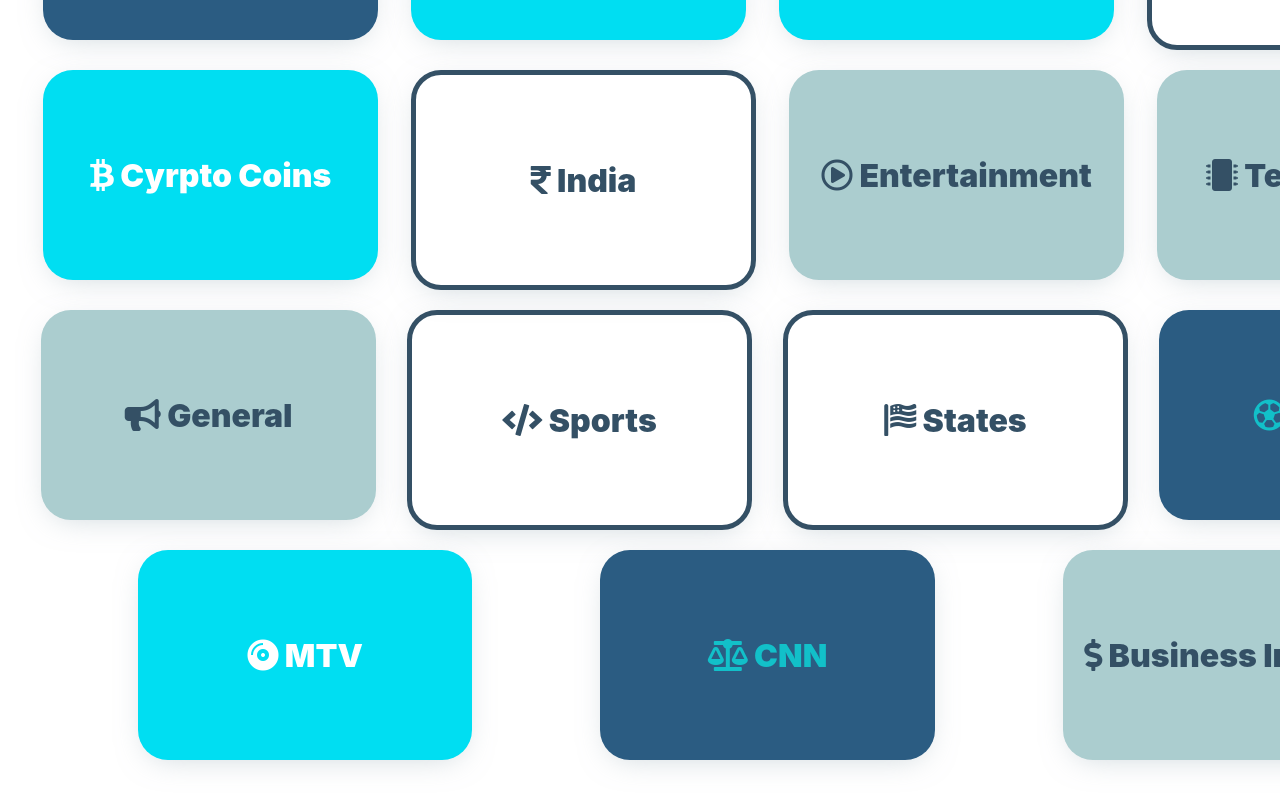
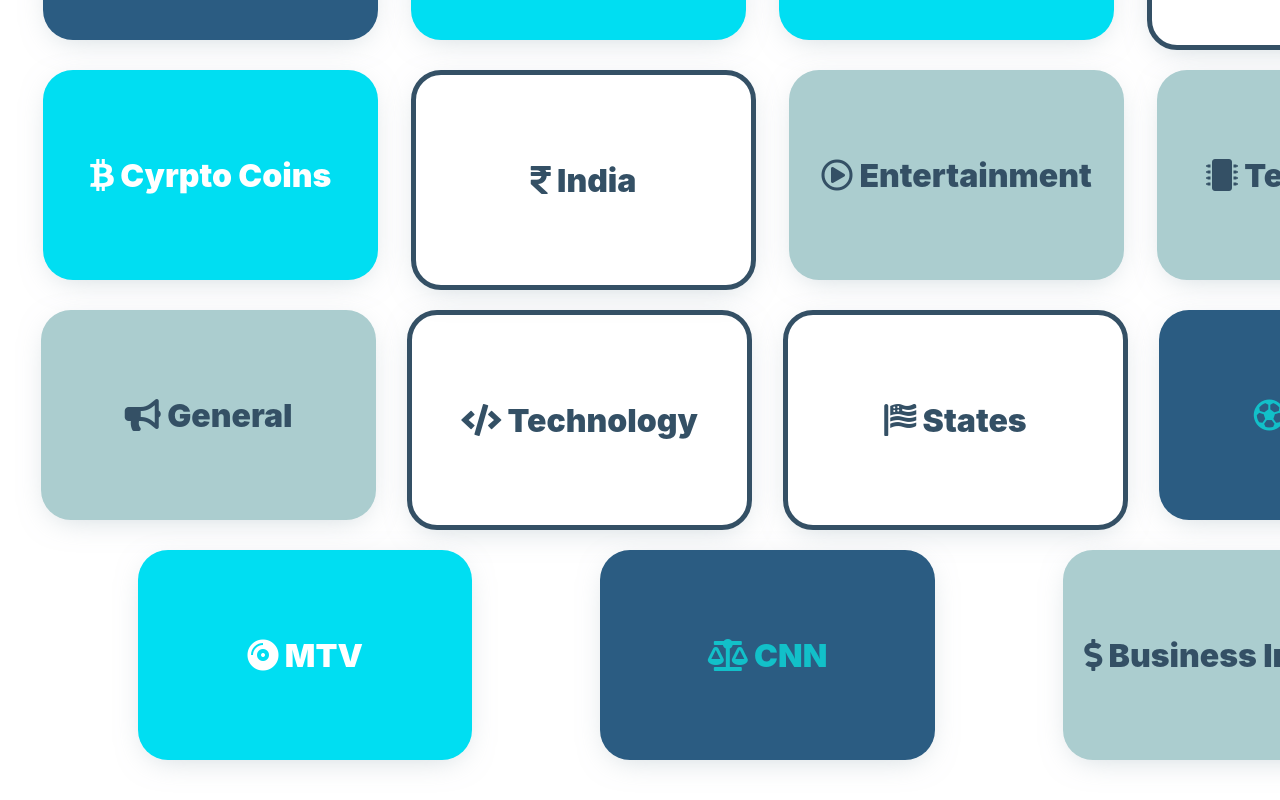
Before and after one commit to MananDoshi1301/News-App-React-Redux, a React (Create React App) app: page /search in a window 1280 px wide. Shown: the part 650-1450 px from the top of the page. Built offline with nearby package versions, Linux system fonts and the light colour scheme.

Commit message:
Bug resolved

```diff
--- a/src/data.js
+++ b/src/data.js
@@ -5,7 +5,7 @@ const catDetails = [
     {title: 'Health', icon:'fas fa-hospital', type:"everything", link:'q=health', category:"genre"},
     {title: 'Science', icon:'fas fa-flask', type:"everything", link:'q=science', category:"genre"},
     {title: 'Sports', icon:'far fa-futbol', type:"everything", link:'q=sports', category:"genre"},
-    {title: 'Sports', icon:'fas fa-code', type:"everything", link:'q=technology', category:"genre"},
+    {title: 'Technology', icon:'fas fa-code', type:"everything", link:'q=technology', category:"genre"},
     {title: 'India', icon:'fas fa-rupee-sign', type:"everything", link:'q=in', category:"genre"},
     {title: 'States', icon:'fas fa-flag-usa', type:"everything", link:'q=us', category:"genre"},
     {title: 'BBC News', icon:'fas fa-newspaper', type:"top-headlines", link:'sources=bbc-news', category:"giants"},
```
